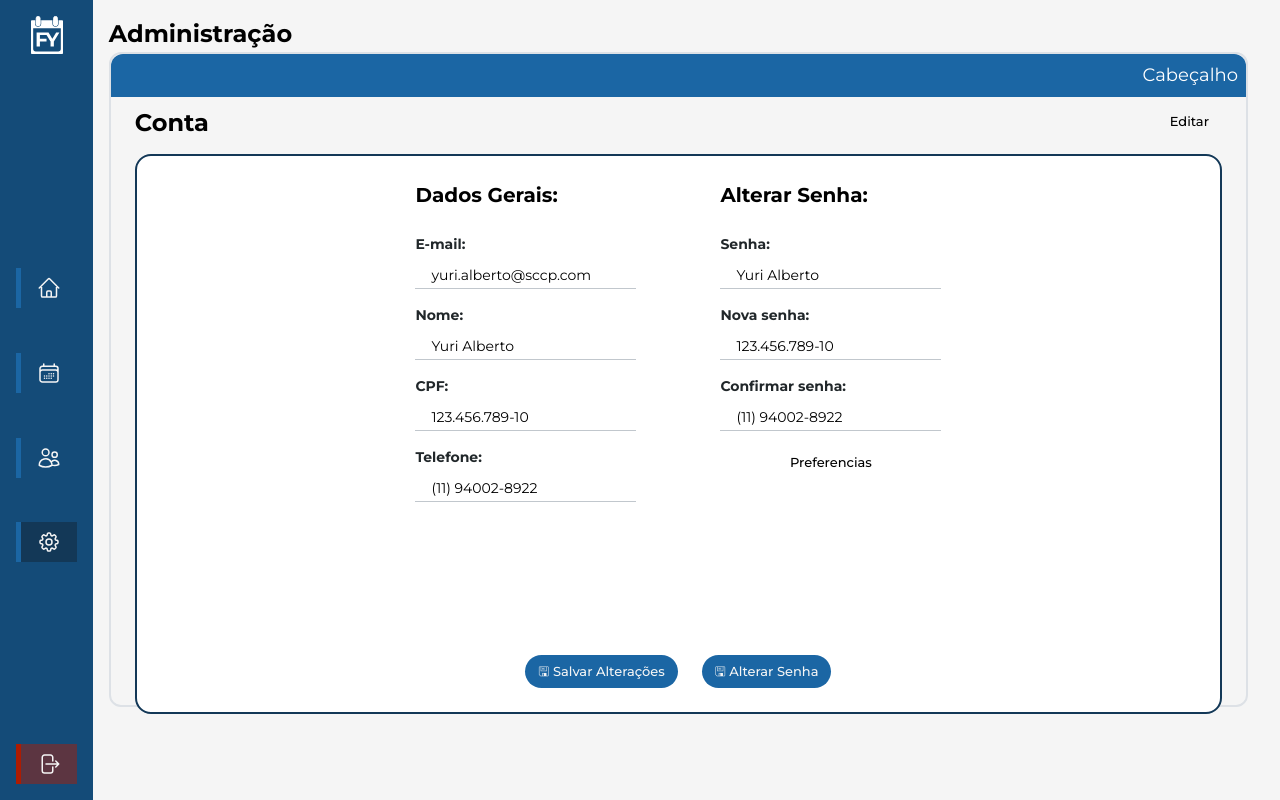
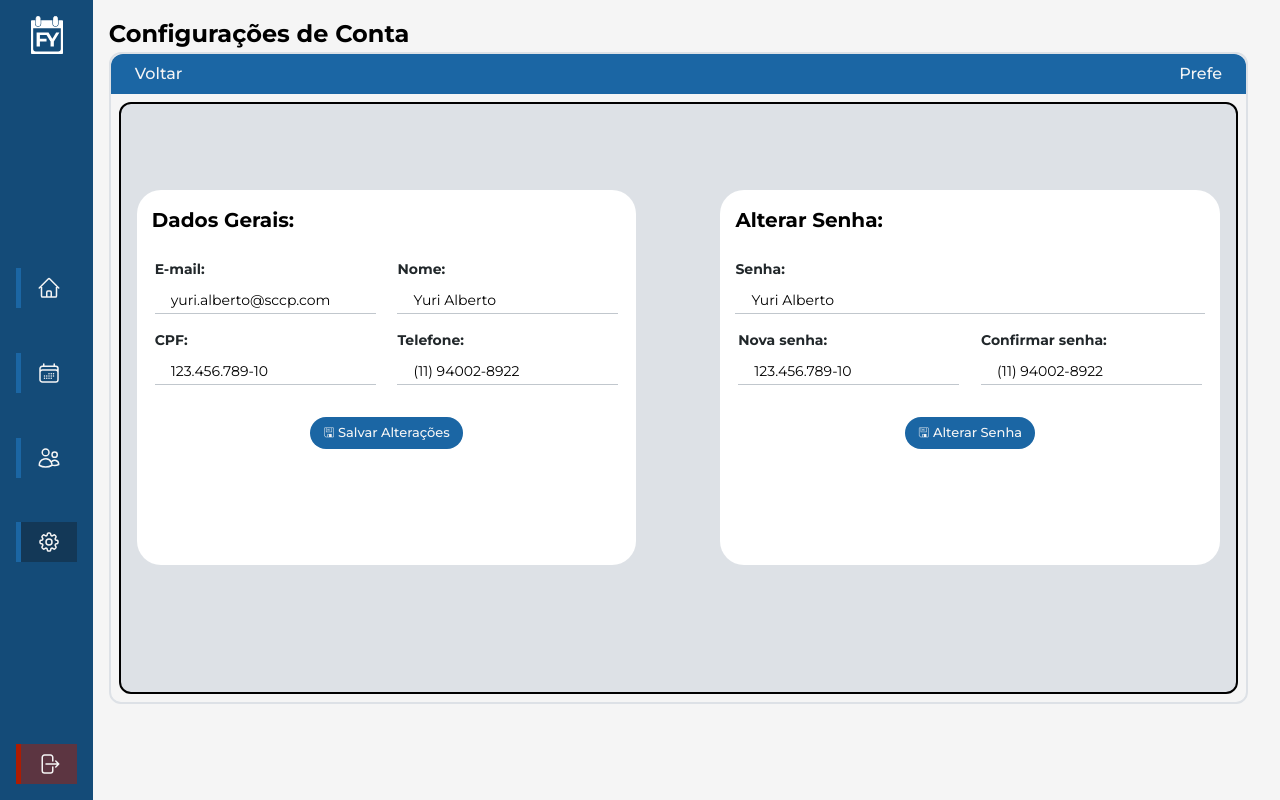
Before and after one commit to KauanPaschoal/web-projeto, a React (Vite) app: page /dashboard/administracao in a window 1280 px wide. Built offline with nearby package versions, Linux system fonts and the light colour scheme.

Commit message:
feat: Criando novo layout e estilos da página de configurações de conta para melhor usabilidade

```diff
--- a/src/pages/dashboard/administracao/Administracao.jsx
+++ b/src/pages/dashboard/administracao/Administracao.jsx
@@ -9,18 +9,21 @@ const Administracao = () => {
     return (
         <div className="div-administracao flex">
             <MenuLateralComponent />
-      <MainComponent title="Administração">
-        <div className="container-admin">
-          <div className="card-header">
-            <h2 className="card-title">Conta</h2>
-            <button className="edit-button"> Editar</button>
-          </div>
-          <div className="card">
+            <MainComponent title="Configurações de Conta"
+                headerContent={
+                    <div className='flex w-full gap-2 items-center justify-between'>
+                        <button className="btn_agendamento">Voltar</button>
+                        <button className="btn_agendamento">Prefe</button>
+
+                    </div>}>
+
+
+                <div className="form-cadastrar-agendamento">
                     <div className="card-forms">
                         <div className="forms-container">
-                {/* Coluna 1 - Dados Gerais */}
                             <form className="editar-conta">
                                 <h2>Dados Gerais:</h2>
+                                <div className="card-inputs">
                                     <InputField
                                         labelTitle="E-mail"
                                         value="yuri.alberto@sccp.com"
@@ -29,29 +32,41 @@ const Administracao = () => {
                                     <InputField labelTitle="Nome" value="Yuri Alberto" />
                                     <InputField labelTitle="CPF" value="123.456.789-10" />
                                     <InputField labelTitle="Telefone" value="(11) 94002-8922" />
+                                    <SaveButton icon="📄" textContent="Salvar Alterações" />
+                                </div>
+
+
                             </form>
 
-                {/* Coluna 2 - Alterar Senha */}
                             <form className="editar-conta">
                                 <h2>Alterar Senha:</h2>
-                  <InputField labelTitle="Senha" value="Yuri Alberto" />
+                                <div className="card-inputs">
+                                    <InputField labelTitle="Senha" value="Yuri Alberto" width={"w-full"} />
                                     <InputField labelTitle="Nova senha" value="123.456.789-10" />
                                     <InputField
                                         labelTitle="Confirmar senha"
                                         value="(11) 94002-8922"
+
                                     />
-                  <button>Preferencias</button>
+
+
+
+
+                                </div>
+                                <div className="inputs-button">
+                                    <SaveButton icon="🔒" textContent="Alterar Senha" outline />
+
+                                </div>
+
+
                             </form>
                         </div>
                     </div>
 
-            <div className="container-botao">
+                    {/* <div className="container-botao">
               <div className="botoes-acao">
-                <SaveButton icon="📄" textContent="Salvar Alterações" />
-                <SaveButton icon="🔒" textContent="Alterar Senha" outline />
               </div>
-            </div>
-          </div>
+            </div> */}
                 </div>
             </MainComponent>
         </div>
--- a/src/pages/dashboard/administracao/style/Administracao.css
+++ b/src/pages/dashboard/administracao/style/Administracao.css
@@ -2,7 +2,7 @@
     display: flex;
     flex-direction: column;
     width: 100%;
-    height: 100%;
+    height: 88%;
     gap: 16px;
 }
 
@@ -37,6 +37,8 @@
     display: flex;
     flex-direction: column;
     gap: 24px;
+    box-sizing: border-box;
+    overflow: hidden;
 }
 
 .card-title {
@@ -49,9 +51,6 @@
     display: flex;
     justify-content: space-between;
     gap: 84px;
-    flex-wrap: wrap;
-    margin-left: 15%;
-    margin-right: 15%;
 }
 
 .editar-conta {
@@ -59,6 +58,10 @@
     flex-direction: column;
     flex: 1;
     gap: 16px;
+    background-color: white;
+    border-radius: 1.5em;
+    padding: 15px;
+    height: 90%;
 }
 
 .editar-conta h2 {
@@ -86,7 +89,7 @@
 .card-forms {
     width: 100%;
     display: flex;
-    height: fit-content;
+    height: 75%;
     justify-content: center;
 
 }
@@ -97,3 +100,16 @@
     justify-content: space-between;
     margin: 0 16px;
 }
+
+
+.card-inputs{
+    display: flex;
+    flex-wrap: wrap;
+    justify-content: space-around;
+    gap: 1em;
+}
+
+.inputs-button{
+    display: flex;
+    justify-content: center;
+}
```
Lines whose indentation alone changed are shown as unchanged.
